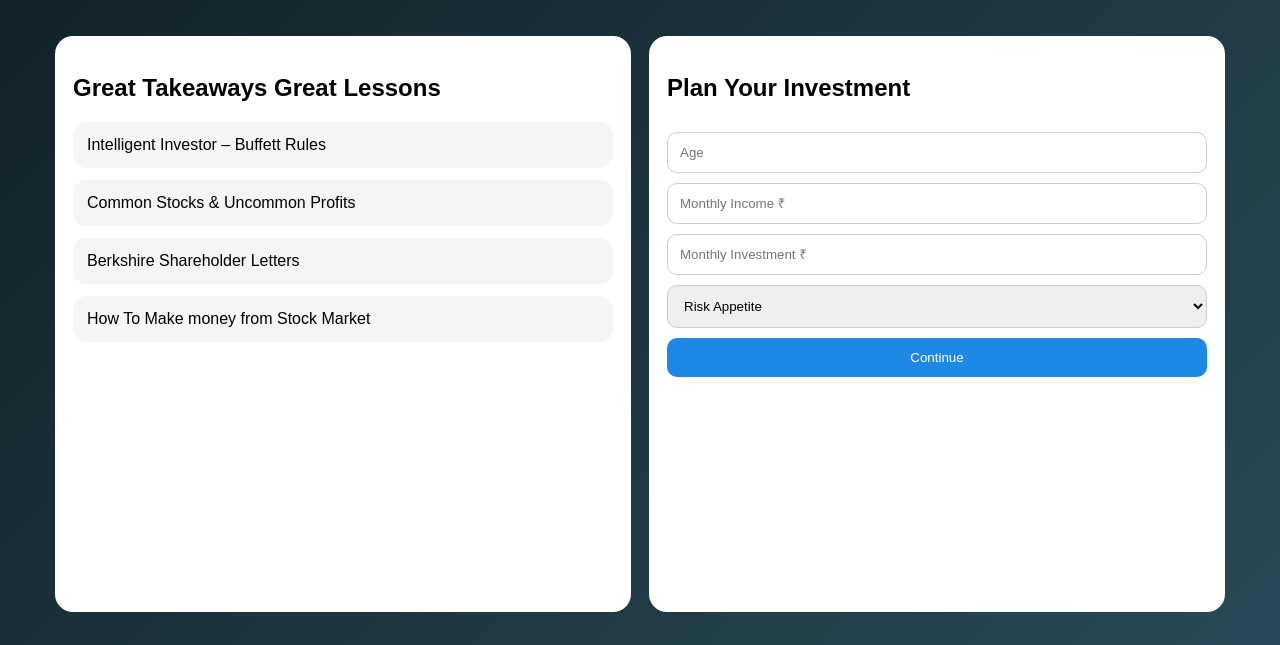
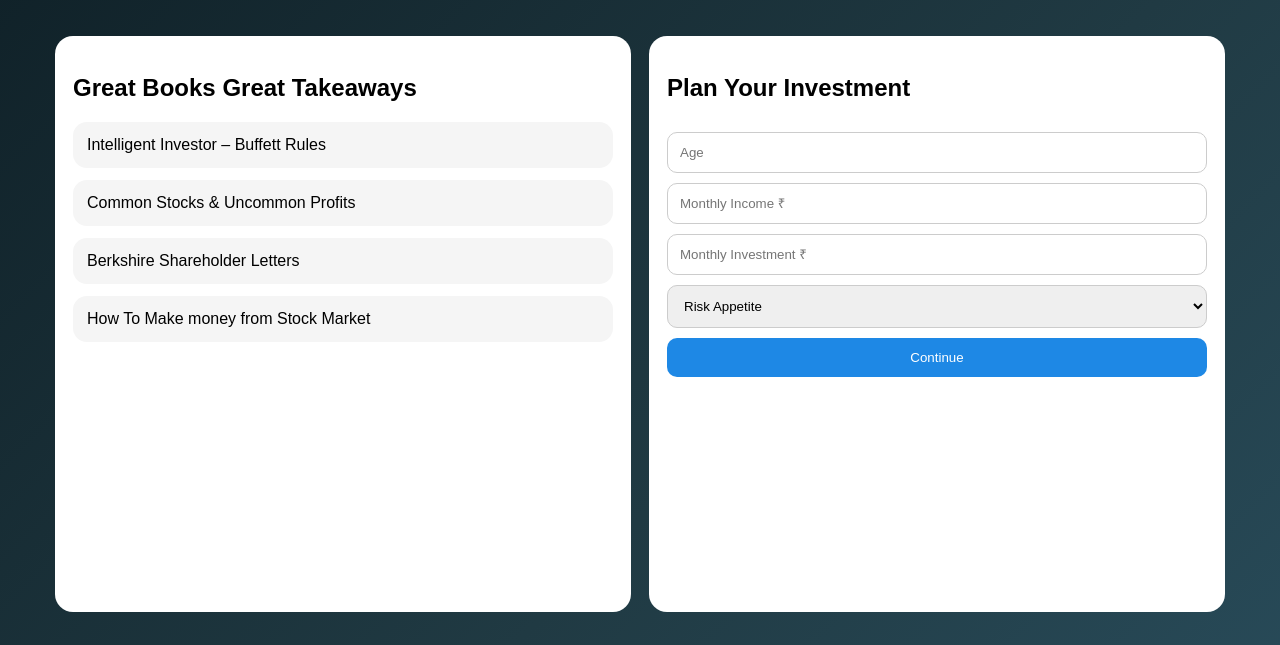
Before and after one commit to decentkidz0-cyber/stockmarketforwealth, a plain HTML site: page index.html in a window 1280 px wide. Shown: the part 106-751 px from the top of the page. Drawn offline with Linux system fonts and the light colour scheme; a script that the page names is missing.

Commit message:
index.html

```diff
--- a/index.html
+++ b/index.html
@@ -158,7 +158,7 @@ button:hover{background:#1565c0}
 
   <!-- LEFT -->
   <div class="card">
-    <h2>Great Takeaways Great Lessons</h2>
+    <h2>Great Books Great Takeaways</h2>
     <div class="article-card" onclick="openArticle('articles/article1.html')">
       Intelligent Investor – Buffett Rules
     </div>
```
